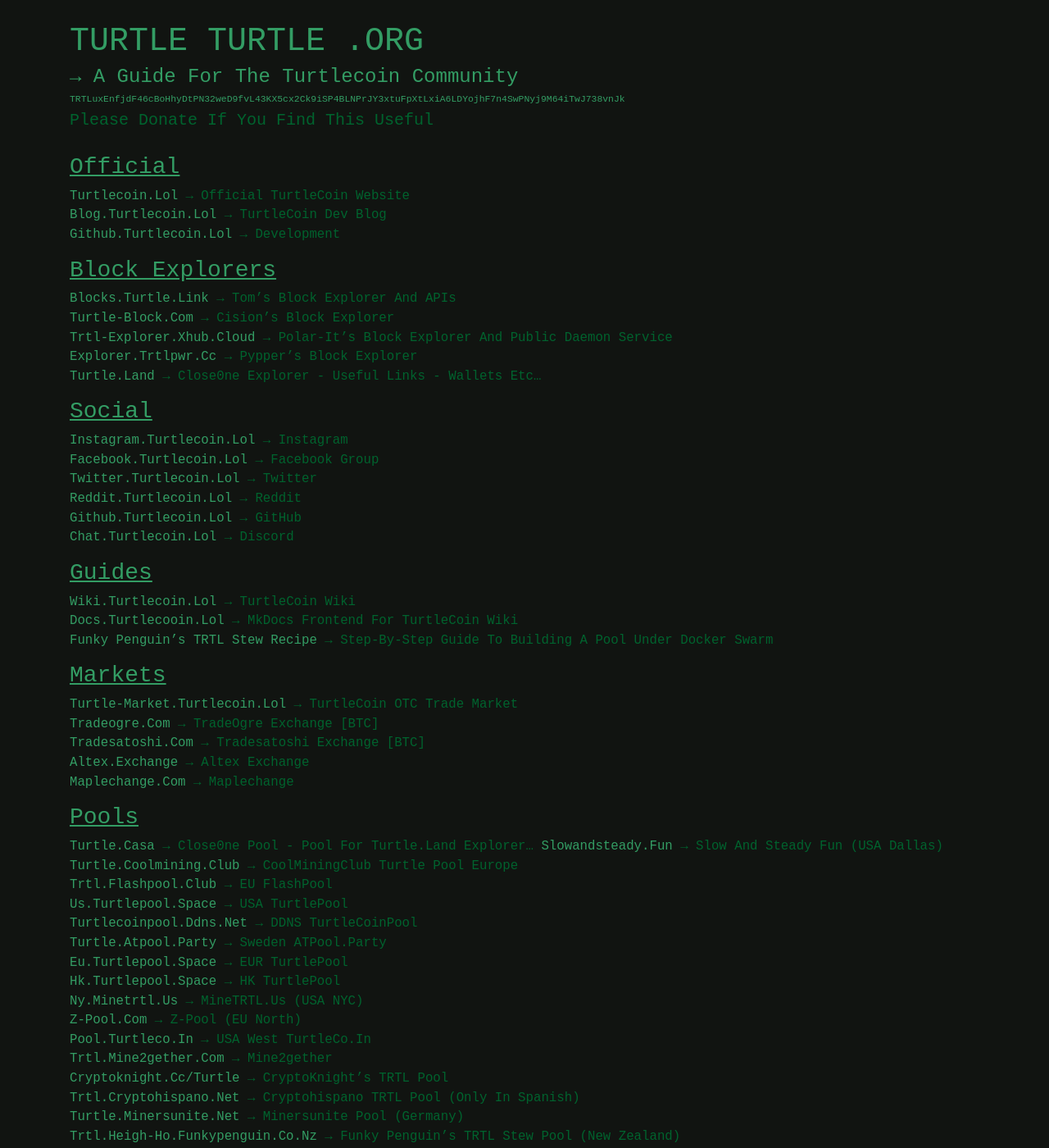
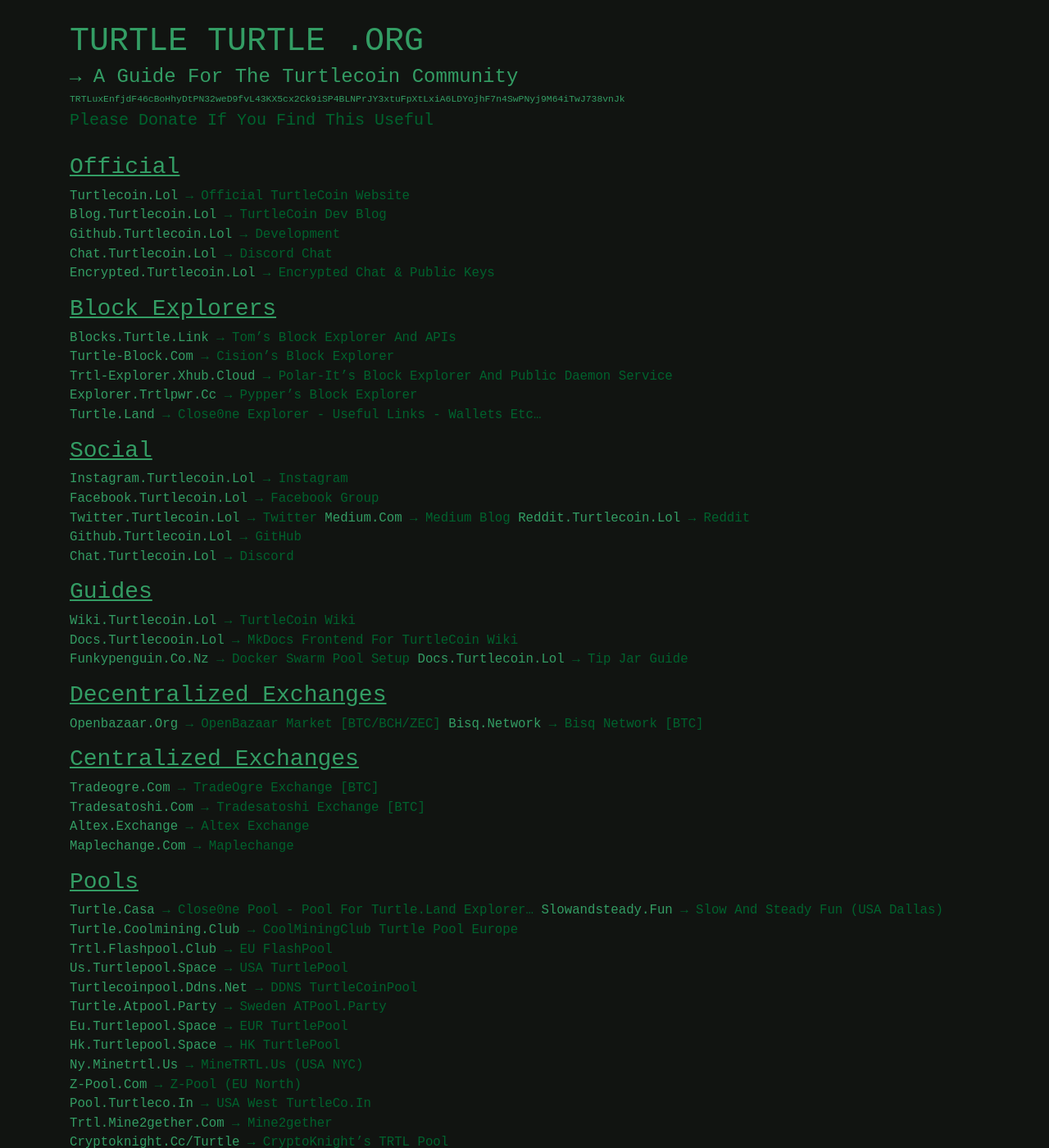
Before and after one commit to zack796/turtleturtle.org, a Jekyll site: the page built from index.md, in a window 1280 px wide and 1400 px high. Shown: the whole window at 82% size. Built offline with Jekyll 4.4.1, drawn with Linux system fonts in a browser that asks for light colours; some of the changed text lies outside the part shown.

Commit message:
slackers...
...all of you

```diff
--- a/index.md
+++ b/index.md
@@ -4,8 +4,10 @@
 ---
 ### Official
 [turtlecoin.lol](http://turtlecoin.lol) → Official TurtleCoin Website
-[blog.turtlecoin.lol](https://medium.com/@turtlecoin) → TurtleCoin Dev Blog
+[blog.turtlecoin.lol](https://blog.turtlecoin.lol) → TurtleCoin Dev Blog
 [github.turtlecoin.lol](https://github.com/turtlecoin) → Development
+[chat.turtlecoin.lol](http://chat.turtlecoin.lol) → Discord Chat
+[encrypted.turtlecoin.lol](https://keybase.io/turtlecoin) → Encrypted Chat & Public Keys
 
 ### Block Explorers
 [blocks.turtle.link](https://blocks.turtle.link) → Tom's Block Explorer and APIs
@@ -18,6 +20,7 @@
 [instagram.turtlecoin.lol](https://www.instagram.com/_turtlecoin/) → Instagram
 [facebook.turtlecoin.lol](https://www.facebook.com/groups/204815433401566/) → Facebook Group
 [twitter.turtlecoin.lol](https://twitter.com/_turtlecoin) → Twitter
+[medium.com](https://medium.com/@turtlecoin) → Medium Blog
 [reddit.turtlecoin.lol](https://trtl.reddit.com) → Reddit
 [github.turtlecoin.lol](https://github.com/turtlecoin) → GitHub
 [chat.turtlecoin.lol](http://chat.turtlecoin.lol) → Discord
@@ -25,10 +28,15 @@
 ### Guides
 [wiki.turtlecoin.lol](https://github.com/turtlecoin/turtlecoin/wikis) → TurtleCoin Wiki
 [docs.turtlecooin.lol](https://docs.turtlecoin.lol) → MkDocs frontend for TurtleCoin Wiki
-[Funky Penguin's TRTL Stew Recipe](https://geek-cookbook.funkypenguin.co.nz/recipies/turtle-pool/) → Step-by-step guide to building a pool under docker swarm
+[funkypenguin.co.nz](https://geek-cookbook.funkypenguin.co.nz/recipies/turtle-pool/) → Docker Swarm Pool Setup
+[docs.turtlecoin.lol](https://docs.turtlecoin.lol/guides/using-trtlbot-plus-plus/) → Tip Jar Guide
 
-### Markets
-[turtle-market.turtlecoin.lol](https://discord.gg/rMr8fxf) → TurtleCoin OTC Trade Market
+
+### Decentralized Exchanges
+[openbazaar.org](https://openbazaar.org) → OpenBazaar Market [BTC/BCH/ZEC]
+[bisq.network](https://bisq.network) → Bisq Network [BTC]
+
+### Centralized Exchanges
 [tradeogre.com](https://tradeogre.com) → TradeOgre Exchange [BTC]
 [tradesatoshi.com](https://tradesatoshi.com/Exchange/?market=TRTL_BTC) → Tradesatoshi Exchange [BTC]
 [altex.exchange](https://altex.exchange/markets&pair=BTC_TRTL) → Altex Exchange
```
Also changed, not shown: other parts of index.md (+12 -4 lines).
